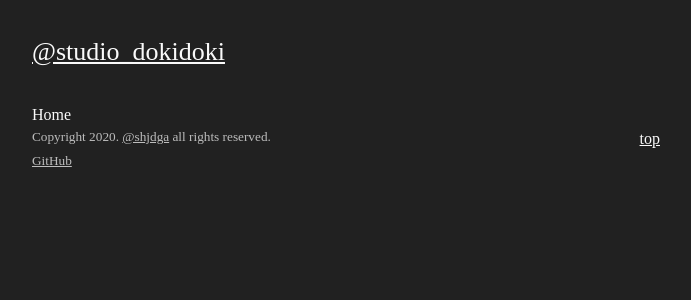
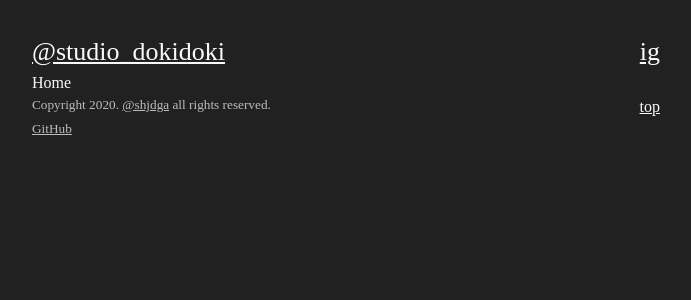
Before and after one commit to Gumball12/dokidoki-exhibition, a Vue app: page /1 in a window 1280 px wide. Shown: the top 300 px of the page, without its empty margins (294-985 px from the left). Built offline with nearby package versions, Linux system fonts and the light colour scheme; a web font is replaced by a local one.

Commit message:
Feat: Add instagram link

```diff
--- a/src/components/HeaderComponent.vue
+++ b/src/components/HeaderComponent.vue
@@ -1,7 +1,8 @@
 <template>
-  <header class="pb-8">
+  <header>
     <h1>
-      <a target="_blank" href="https://www.instagram.com/studio__dokidoki/">@studio_dokidoki</a>
+      <router-link to="/">@studio_dokidoki</router-link>
+      <a class="float-right" target="_blank" href="https://www.instagram.com/studio__dokidoki/">ig</a>
     </h1>
   </header>
 </template>
```
